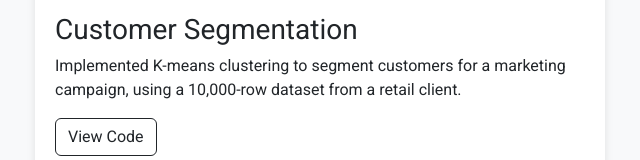
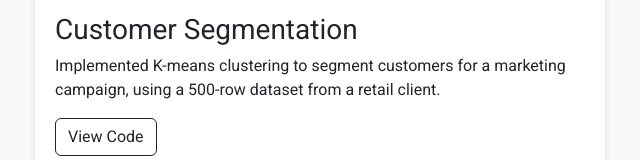
Before and after one commit to Abre1234/Portfolio, a plain HTML site: page index.html in a window 1280 px wide. Shown: the part 3100-3260 px from the top of the page, 35-675 px from the left. Drawn offline with nearby package versions, Linux system fonts and the light colour scheme.

Commit message:
index.html

```diff
--- a/index.html
+++ b/index.html
@@ -107,7 +107,7 @@
       <div class="col-md-6 project-card" data-category="ml">
         <img src="dataset-sample.png" alt="Customer Segmentation" class="img-fluid mb-3">
         <h3>Customer Segmentation</h3>
-        <p>Implemented K-means clustering to segment customers for a marketing campaign, using a 10,000-row dataset from a retail client.</p>
+        <p>Implemented K-means clustering to segment customers for a marketing campaign, using a 500-row dataset from a retail client.</p>
         <a href="https://github.com/Abre1234/segmentation-project" class="btn btn-outline-dark">View Code</a>
       </div>
     </div>
```
